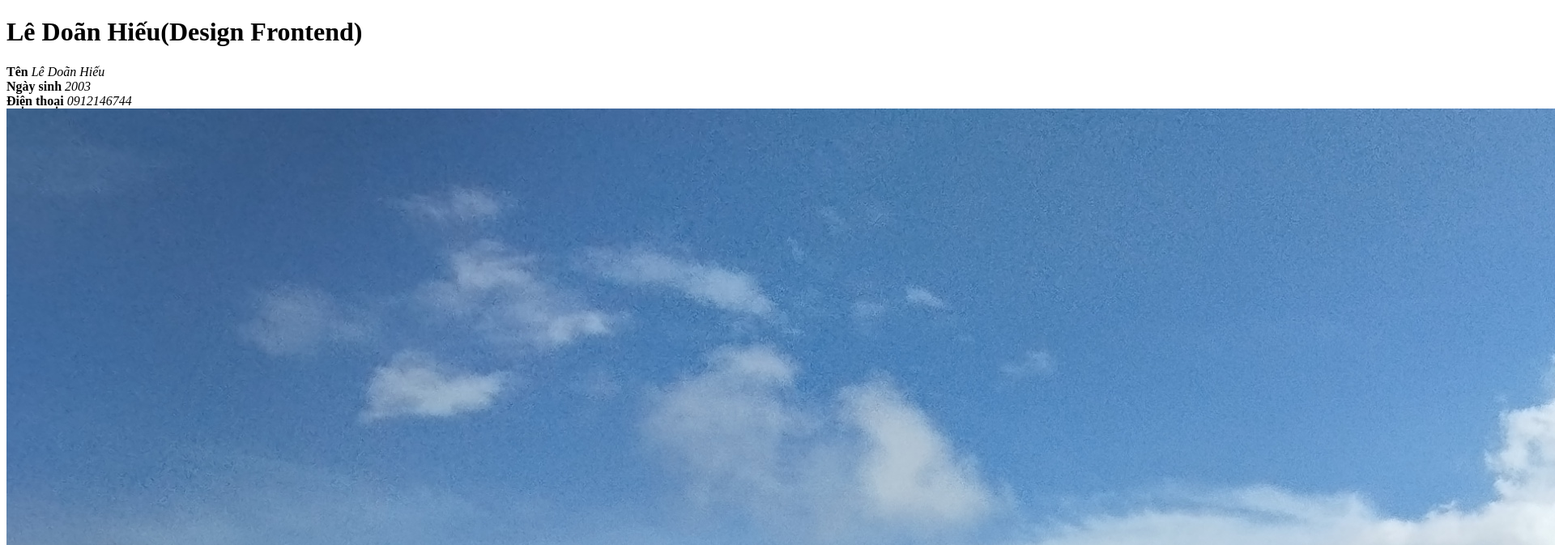
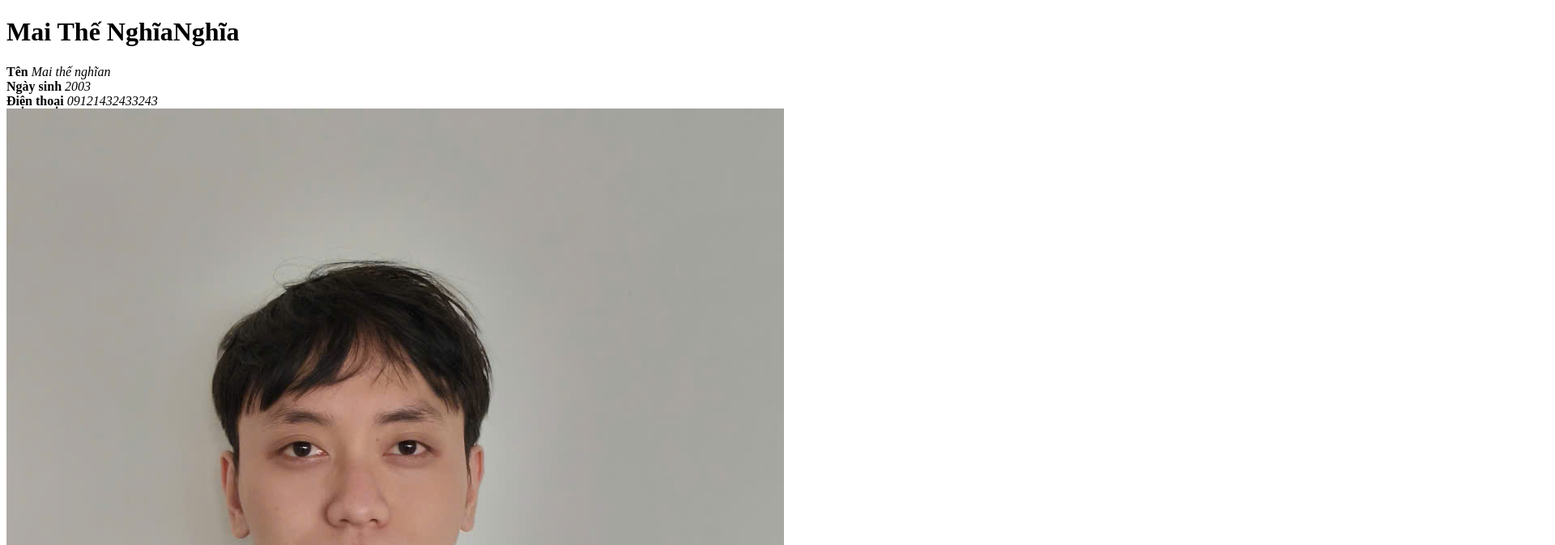
Before and after one commit to hiu1412/ledoanhieu.github.io, a plain HTML site: page index.html in a window 1280 px wide. Shown: the top 673 px of the page at 81% size, 1920 px wide, since content can reach past the window. Drawn offline with Linux system fonts and the light colour scheme.

Commit message:
update img

```diff
--- a/index.html
+++ b/index.html
@@ -9,12 +9,12 @@
 
 <body>
     <h1>
-        Lê Doãn Hiếu(Design Frontend)
+        Mai Thế NghĩaNghĩa
     </h1>
 
     <div class="thongtin">
         <b>Tên</b>
-        <i>Lê Doãn Hiếu</i>
+        <i>Mai thế nghĩan</i>
     </div>
 
     <div class="thong tin">
@@ -23,9 +23,9 @@
     </div>
     <div class="thong tin">
         <b>Điện thoại</b>
-        <i>0912146744</i>
+        <i>09121432433243</i>
     </div>
-    <img src="./IMG_20230903_155148 (1).jpg" alt="">
+    <img src="./z5934937004795_70fda5c0b252600819ffc56fcdb569ad.jpg" alt="">
 </body>
 
 </html>
```
Also changed, not shown: 1 other file.
